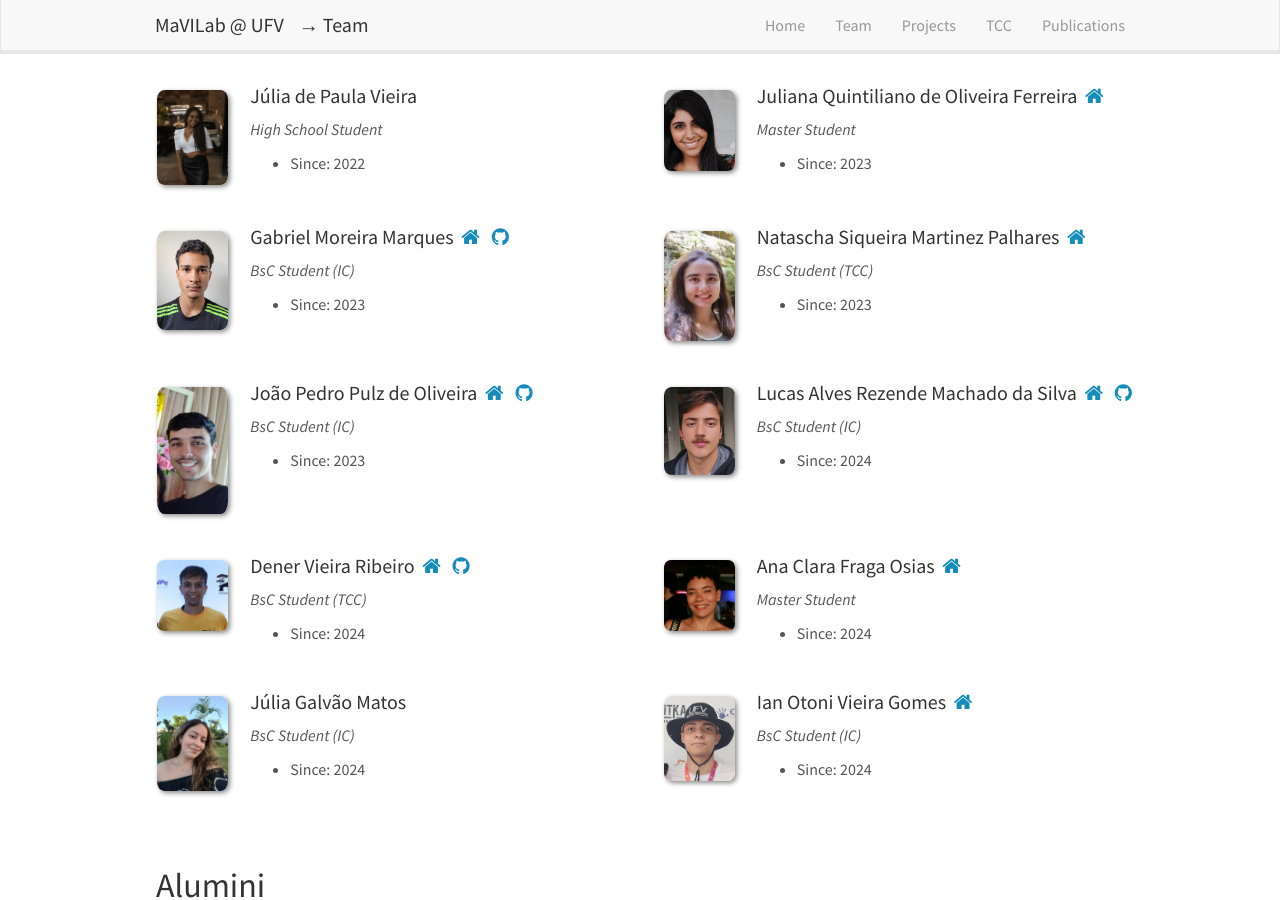
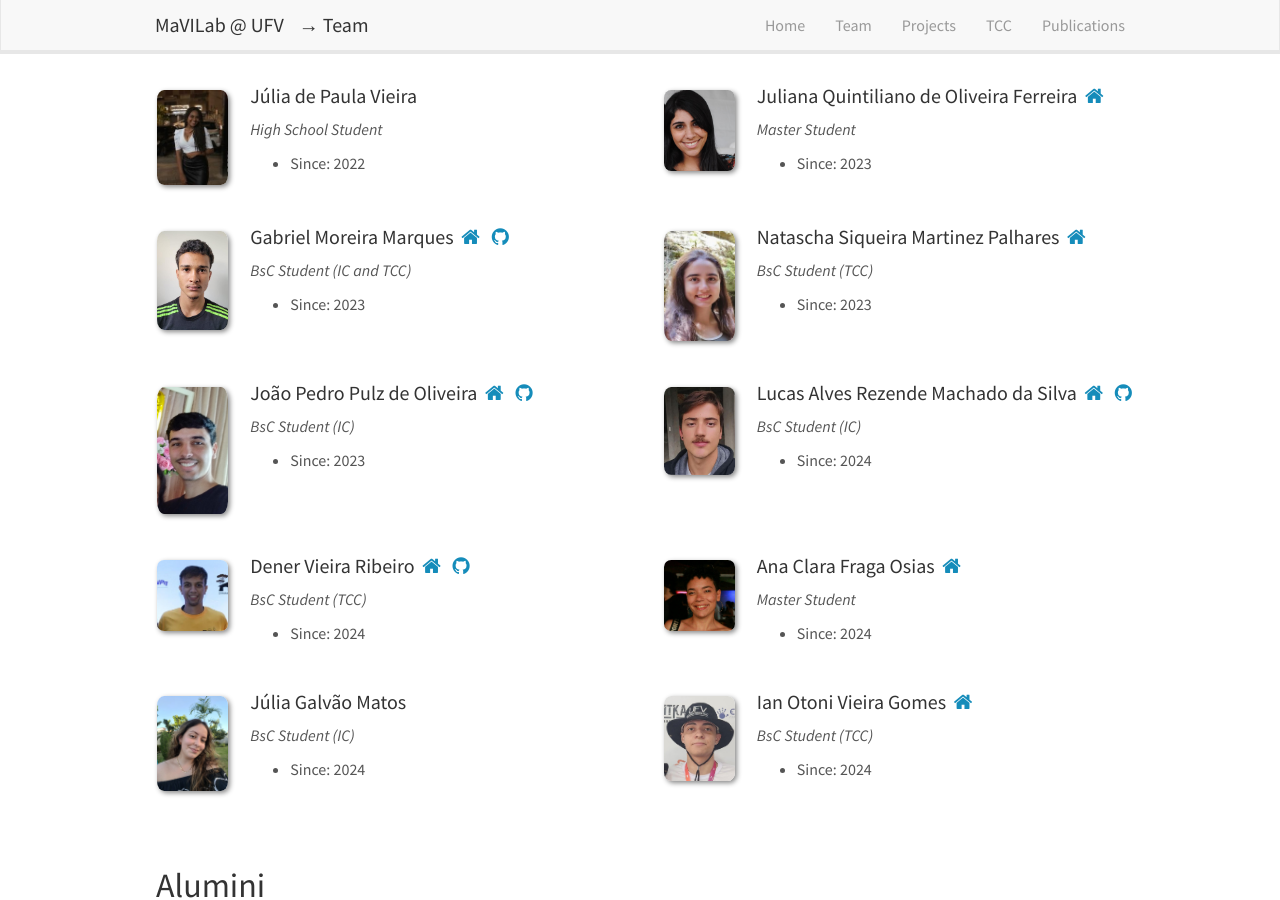
Before and after one commit to MaVILab-UFV/mavilab-ufv.github.io, a Jekyll site: the page built from _pages/team.md, in a window 1280 px wide and 900 px high, scrolled down 867 px. Built offline with Jekyll 4.4.1, drawn with Linux system fonts in a browser that asks for light colours; nearby versions of some CDN libraries.

Commit message:
Update students_list.yml

```diff
--- a/_data/students_list.yml
+++ b/_data/students_list.yml
@@ -38,7 +38,7 @@
     until:
     homepage: https://www.linkedin.com/in/gabriel-moreira-82a72b1b3/
     github: https://github.com/eugabrielm
-    level: BsC Student (IC)
+    level: BsC Student (IC and TCC)
 
   - name: Natascha Siqueira Martinez Palhares
     photo: natascha-palhares.jpeg
@@ -94,7 +94,7 @@
     until:
     homepage: http://www.linkedin.com/in/ian-otoni
     github:
-    level: BsC Student (IC)
+    level: BsC Student (TCC)
 
 - type: Alumini
   list:
```
